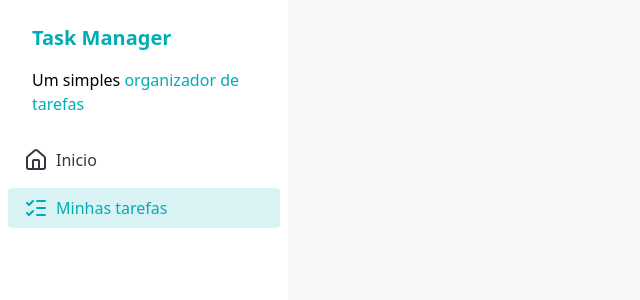
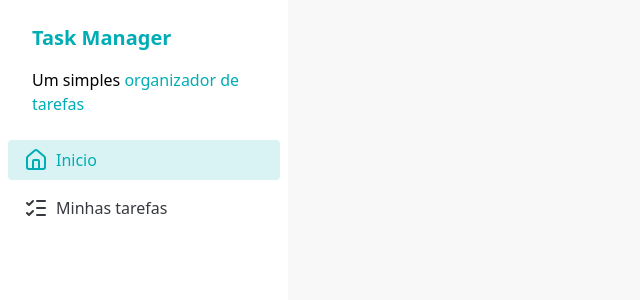
Before and after one commit to tassioNS9/task-manager, a React (Vite) app: page / in a window 1280 px wide. Shown: the top 300 px of the page, without its empty margins (0-640 px from the left). Built offline with nearby package versions, Linux system fonts and the light colour scheme.

Commit message:
feat: ensure SidebarItem changes according to active route

```diff
--- a/src/components/Sidebar.jsx
+++ b/src/components/Sidebar.jsx
@@ -15,11 +15,11 @@ const Sidebar = () => {
         </p>
       </div>
       <div className="flex flex-col gap-2 px-2">
-        <SidebarItem color="selected" href="/">
+        <SidebarItem to="/">
           <House />
           Inicio
         </SidebarItem>
-        <SidebarItem color="unselected" href="/tasks">
+        <SidebarItem to="/tasks">
           <ListChecks />
           Minhas tarefas
         </SidebarItem>
--- a/src/components/SidebarItem.jsx
+++ b/src/components/SidebarItem.jsx
@@ -1,11 +1,12 @@
 import PropTypes from "prop-types"
+import { NavLink } from "react-router-dom"
 import { tv } from "tailwind-variants"
-const SidebarItem = ({ children, color, href }) => {
+const SidebarItem = ({ children, to }) => {
   const sidebar = tv({
-    base: `hover:text-brand-primary flex items-center gap-2 rounded px-4 py-2 hover:bg-opacity-15`,
+    base: `flex items-center gap-2 rounded px-4 py-2 hover:bg-opacity-15 hover:text-brand-primary`,
     variants: {
       color: {
-        unselected: "bg-brand-primary text-brand-primary bg-opacity-15",
+        unselected: "bg-brand-primary bg-opacity-15 text-brand-primary",
         selected: "text-brand-dark-blue",
       },
     },
@@ -15,16 +16,20 @@ const SidebarItem = ({ children, color, href }) => {
   })
 
   return (
-    <a className={sidebar({ color })} href={href}>
+    <NavLink
+      to={to}
+      className={({ isActive }) =>
+        sidebar({ color: isActive ? "unselected" : "selected" })
+      }
+    >
       {children}
-    </a>
+    </NavLink>
   )
 }
 
 SidebarItem.propTypes = {
   children: PropTypes.node.isRequired,
-  color: PropTypes.oneOf(["selected", "unselected"]),
-  href: PropTypes.string.isRequired,
+  to: PropTypes.string.isRequired,
 }
 
 export default SidebarItem
```
